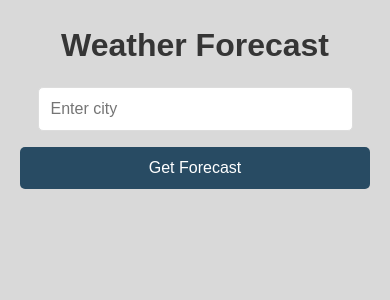
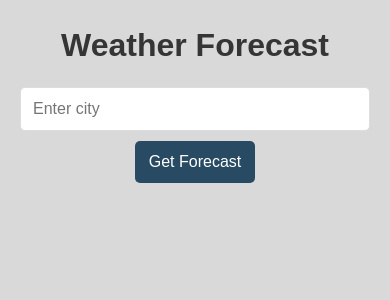
Before and after one commit to DiogoCleto1999/weather-forecast-chalenge, a React (Create React App) app: page / in a window 390 px wide. Shown: the top 300 px of the page. Built offline with nearby package versions, Linux system fonts and the light colour scheme; what chartjs-plugin-datalabels would draw is missing.

Commit message:
Fix Temperature chart when have negative temp
Fix temperature chart to fill allways under even when have negative temperatures values;
Fix some styles (buttons, input) to be responsive

```diff
--- a/src/api/weatherAPI.ts
+++ b/src/api/weatherAPI.ts
@@ -1,5 +1,4 @@
-import axios, { AxiosError } from "axios";
-
+import axios from "axios";
 const API_KEY = process.env.REACT_APP_API_KEY;
 const FORECAST_URL = `https://api.openweathermap.org/data/2.5/forecast`;
 const WEATHER_URL = `https://api.openweathermap.org/data/2.5/weather`;
@@ -33,7 +32,7 @@ export const getCurrentWeatherData = async (
     const response = await axios.get(WEATHER_URL, {
       params: {
         q: city,
-        units, //'metric' for Celsius or 'imperial' for Fahrenheit
+        units,
         appid: API_KEY,
       },
     });
--- a/src/components/TemperatureChart.tsx
+++ b/src/components/TemperatureChart.tsx
@@ -13,7 +13,6 @@ import { Line } from "react-chartjs-2";
 import { useWeather } from "../context/WeatherContext";
 import ChartDataLabels from "chartjs-plugin-datalabels";
 
-// Register Chart.js components
 ChartJS.register(
   CategoryScale,
   LinearScale,
@@ -31,7 +30,6 @@ const TemperatureChart = () => {
   if (!weatherCityDataForecast) return null;
   console.log("weatherCityDataForecast", weatherCityDataForecast);
 
-  // Extract labels and temperatures
   const labels = weatherCityDataForecast.list.map(
     (hour: { dt_txt: string }) => hour.dt_txt
   );
@@ -39,22 +37,18 @@ const TemperatureChart = () => {
     (item: any) => item.main.temp
   );
 
-  // Take the first 7 entries
   const firstSevenDataWeather = dataWeather.slice(0, 9);
   const firstSevenLabels = labels.slice(0, 9);
 
   console.log("firstSevenLabels", firstSevenLabels);
 
-  // Function to extract hours
   const extractHours = (dateTimeArray: string[]) => {
     return dateTimeArray.map((dateTime) => {
-      // Split the string by space and take the hour part
       const hour = dateTime.split(" ")[1].split(":")[0];
       return hour;
     });
   };
 
-  // Get the hours
   const hours = extractHours(firstSevenLabels);
 
   const options = {
@@ -109,18 +103,17 @@ const TemperatureChart = () => {
     },
   };
 
-  // Set up the data for the chart
   const data = {
-    labels: hours, // Correctly set hours as a flat array
+    labels: hours,
     datasets: [
       {
         label: "Temperature",
         data: firstSevenDataWeather,
         borderColor: "#284b63",
         borderWidth: 2,
-        backgroundColor: "rgba(40, 75, 99, 0.2)", // Fill color (light blue with transparency)
+        backgroundColor: "rgba(40, 75, 99, 0.2)",
 
-        fill: true,
+        fill: "start",
         datalabels: {
           color: "#000",
           formatter: (value: any) =>
@@ -132,7 +125,6 @@ const TemperatureChart = () => {
       },
     ],
   };
-
   return (
     <div className="chart-container">
       <Line options={options} data={data} />
--- a/src/components/WeatherDisplay.tsx
+++ b/src/components/WeatherDisplay.tsx
@@ -1,4 +1,3 @@
-import React from "react";
 import styled from "styled-components";
 import { useWeather } from "../context/WeatherContext";
 
@@ -35,14 +34,14 @@ const WeatherDisplay = () => {
         Current Temperature: {currentTemp}°{unit === "metric" ? "C" : "F"}
       </h3>
       <StyledDivTempMinMax>
-        <StyledPTempMinMax>
+        <p>
           Temp Min: {Math.round(weatherCityData?.main?.temp_min)}°
           {unit === "metric" ? "C" : "F"}
-        </StyledPTempMinMax>
-        <StyledPTempMinMax>
+        </p>
+        <p>
           Temp Max: {Math.round(weatherCityData?.main?.temp_max)}°
           {unit === "metric" ? "C" : "F"}
-        </StyledPTempMinMax>
+        </p>
       </StyledDivTempMinMax>
     </div>
   );
@@ -62,9 +61,4 @@ const StyledDivTempMinMax = styled.div`
   }
 `;
 
-const StyledPTempMinMax = styled.p`
-  display: flex;
-  text-align: center;
-`;
-
 export default WeatherDisplay;
--- a/src/components/WeatherDisplay5Days/WeatherDisplay5Days.tsx
+++ b/src/components/WeatherDisplay5Days/WeatherDisplay5Days.tsx
@@ -1,4 +1,3 @@
-// src/components/WeatherDisplay5Days/WeatherDisplay5Days.tsx
 import React from "react";
 import styled from "styled-components";
 import WeatherDisplay5DaysInfo from "./WeatherDisplay5DaysInfo";
@@ -22,7 +21,6 @@ const WeatherDisplay5Days = () => {
   );
 };
 
-// Apply the background color to the entire container
 const StyledWeatherDisplayContainer = styled.div`
   background-color: #fff;
   display: flex;
--- a/src/components/WeatherDisplay5Days/WeatherDisplay5DaysInfo.tsx
+++ b/src/components/WeatherDisplay5Days/WeatherDisplay5DaysInfo.tsx
@@ -1,4 +1,3 @@
-// src/components/WeatherDisplay5Days/WeatherDisplay5DaysInfo.tsx
 import React from "react";
 import styled from "styled-components";
 import { useWeather } from "../../context/WeatherContext";
@@ -32,7 +31,7 @@ const WeatherDisplay5DaysInfo: React.FC<WeatherDisplay5DaysInfoProps> = ({
 
   return (
     <StyledDivDisplayContainer>
-      <h3>{dayOfWeek}</h3>
+      <h3 style={{ marginTop: "10px" }}>{dayOfWeek}</h3>
       <div>
         <img
           src={`http://openweathermap.org/img/wn/${weatherData.weather[0].icon}.png`}
--- a/src/components/WeatherForm.tsx
+++ b/src/components/WeatherForm.tsx
@@ -1,11 +1,10 @@
-// src/components/WeatherForm.tsx
-import React, { useEffect } from "react";
+import { useEffect } from "react";
 import { useFormik } from "formik";
 import * as Yup from "yup";
 import { getWeatherData, getCurrentWeatherData } from "../api/weatherAPI";
 import { useWeather } from "../context/WeatherContext";
 
-const WeatherForm: React.FC = () => {
+const WeatherForm = () => {
   const {
     setWeatherCityData,
     unit,
@@ -13,9 +12,7 @@ const WeatherForm: React.FC = () => {
     city,
     setCity,
     setWeatherCityDataForecast,
-    setPosition,
     weatherCityData,
-    position,
   } = useWeather();
 
   const formik = useFormik({
@@ -49,8 +46,9 @@ const WeatherForm: React.FC = () => {
   }, [unit]);
 
   return (
+    <div className="form-container">
+      <form className="search" onSubmit={formik.handleSubmit}>
         <div>
-      <form onSubmit={formik.handleSubmit}>
           <input
             type="text"
             name="city"
@@ -58,13 +56,21 @@ const WeatherForm: React.FC = () => {
             onChange={formik.handleChange}
             value={formik.values.city}
           />
+        </div>
+        <div>
+          <button type="submit">Get Forecast</button>
+        </div>
+      </form>
       {formik.errors.city && <div>{formik.errors.city}</div>}
-        <button type="submit">Get Forecast</button>
-      </form>
+
       {weatherCityData && (
-        <div>
-          <button onClick={() => setUnit("metric")}>Celsius</button>
-          <button onClick={() => setUnit("imperial")}>Fahrenheit</button>
+        <div className="units">
+          <button className="unit-button" onClick={() => setUnit("metric")}>
+            Celsius
+          </button>
+          <button className="unit-button" onClick={() => setUnit("imperial")}>
+            Fahrenheit
+          </button>
         </div>
       )}
     </div>
--- a/src/components/WeatherMap.tsx
+++ b/src/components/WeatherMap.tsx
@@ -1,6 +1,4 @@
-// WeatherMap.tsx
-
-import React, { useEffect, useRef, useState } from "react";
+import React, { useEffect, useRef } from "react";
 import { MapContainer, TileLayer, useMap } from "react-leaflet";
 import L, { Map as LeafletMap } from "leaflet"; // Import Leaflet types
 import "leaflet/dist/leaflet.css";
@@ -75,7 +73,6 @@ const WeatherMap = () => {
             attribution='&copy; <a href="https://www.openstreetmap.org/copyright">OpenStreetMap</a> contributors'
           />
           <TemperatureLayer apiKey={API_KEY} position={position} />{" "}
-          {/* Use the TemperatureLayer component */}
         </MapContainer>
       )}
     </div>
--- a/src/styles/GlobalStyles.ts
+++ b/src/styles/GlobalStyles.ts
@@ -75,10 +75,46 @@ export const GlobalStyle = createGlobalStyle`
     height:20;
     }
 
+  .form-container {
+    display: flex;
+    flex-direction: column;
+    justify-content: center;
+    gap:10px
+  }
+
+  .search{
+    display: flex;
+    flex-direction: row;
+    justify-content: center;
+    margin-bottom: 1rem;
+    gap: 10px;
+  }
+
+  .units{
+    display: flex;
+    flex-direction: row;
+    gap: 10px;
+    justify-content: center;
+  }
+
+
+
   button {
     background-color: #284b63;
     color: #fff;
-    padding: 0.75rem 1.25rem;
+    padding: 0.75rem ;
+    width: 120px;
+    border-radius: 5px;
+    transition: background-color 0.3s ease;
+    cursor: pointer;
+
+  }
+
+  .unit-button{
+    background-color: #284b63;
+    color: #fff;
+    padding: 0.75rem;
+    width: 120px;
     border-radius: 5px;
     transition: background-color 0.3s ease;
     cursor: pointer;
@@ -88,19 +124,20 @@ export const GlobalStyle = createGlobalStyle`
     background-color: #0056b3;
   }
 
+
   input {
     width: 100%;
     max-width: 400px;
     padding: 0.75rem;
-    margin-bottom: 1rem;
     border: 1px solid #ddd;
     border-radius: 5px;
   }
 
+
   .map-container {
-    height: 400px; /* Altura do mapa */
-    width: 100%;   /* Largura do mapa */
-    position: relative; /* Para controle de sobreposição */
+    height: 400px;
+    width: 100%;
+    position: relative;
     margin-top: 10px;
 
   }
@@ -138,13 +175,17 @@ export const GlobalStyle = createGlobalStyle`
       font-size: 1.75rem;
     }
 
-    input {
-      width: 90%;
-    }
 
-    button {
+
+    .unit-button{
+    padding: 0.40rem 0.7rem;
+  }
+
+    .search{
+      display: flex;
       width: 100%;
-      padding: 0.75rem;
+      flex-direction: column;
+      justify-content: center;
     }
   }
 
```
Lines whose indentation alone changed are shown as unchanged.
